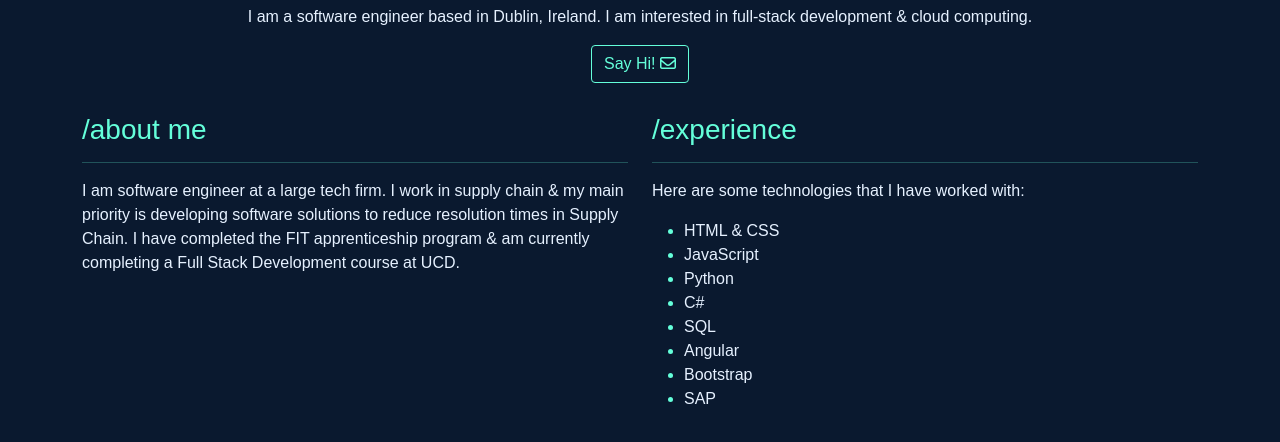
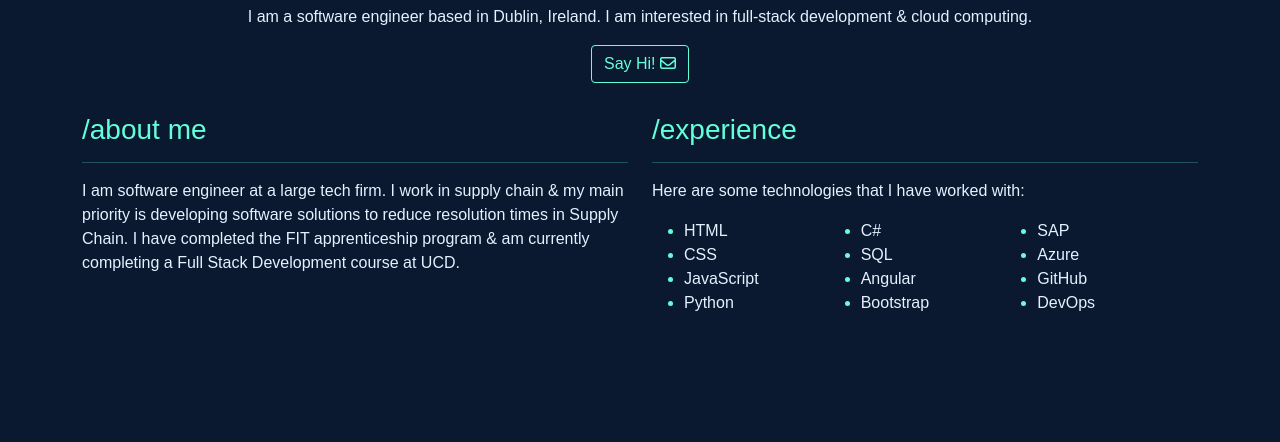
Before and after one commit to emmaC11/ec, a plain HTML site: page index.html in a window 1280 px wide. Shown: the part 144-586 px from the top of the page. Drawn offline with nearby package versions, Linux system fonts and the light colour scheme; a web font is replaced by a local one.

Commit message:
split list into 3 columns

```diff
--- a/assets/style.css
+++ b/assets/style.css
@@ -66,3 +66,7 @@ li{
 span{
     color: var(--white);
 }
+
+ul{
+    column-count: 3;
+}
--- a/index.html
+++ b/index.html
@@ -61,7 +61,8 @@
           <h3 class="about text-lowercase">/experience <hr></h3>
           <p>Here are some technologies that I have worked with:  </p>
           <ul>
-            <li><span>HTML & CSS</span></li>
+            <li><span>HTML</span></li>
+            <li><span>CSS</span></li>
             <li><span>JavaScript</span></li>
             <li><span>Python</span></li>
             <li><span>C#</span></li>
@@ -69,6 +70,9 @@
             <li><span>Angular</span></li>
             <li><span>Bootstrap</span></li>
             <li><span>SAP</span></li>
+            <li><span>Azure</span></li>
+            <li><span>GitHub</span></li>
+            <li><span>DevOps</span></li>
           </ul>
       </div>
 
```
